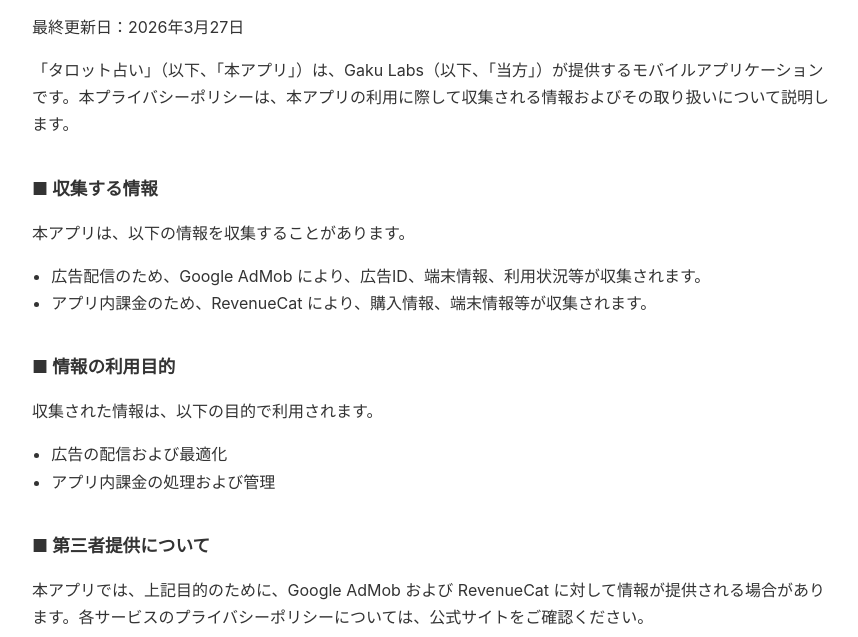
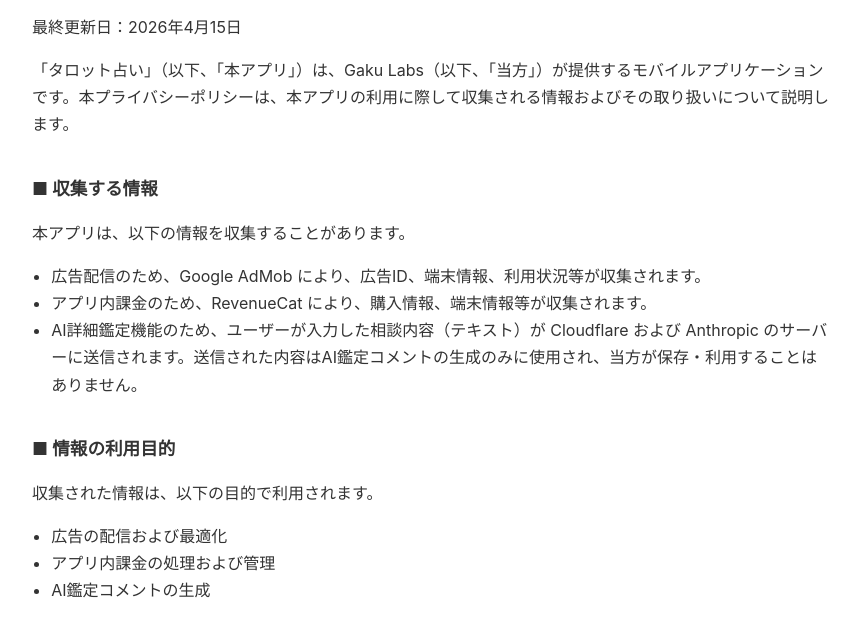
Before and after one commit to Gakuharidesu/tarot-fortune-privacy-policy, a plain HTML site: page index.html in a window 1280 px wide. Shown: the part 88-725 px from the top of the page, without its empty margins (208-1066 px from the left). Drawn offline with Linux system fonts and the light colour scheme.

Commit message:
AI詳細鑑定機能に関するデータ収集・第三者提供の記載を追加

```diff
--- a/index.html
+++ b/index.html
@@ -20,7 +20,7 @@
 </head>
 <body>
   <h1>プライバシーポリシー</h1>
-  <p>最終更新日：2026年3月27日</p>
+  <p>最終更新日：2026年4月15日</p>
 
   <p>「タロット占い」（以下、「本アプリ」）は、Gaku Labs（以下、「当方」）が提供するモバイルアプリケーションです。本プライバシーポリシーは、本アプリの利用に際して収集される情報およびその取り扱いについて説明します。</p>
 
@@ -29,6 +29,7 @@
   <ul>
     <li>広告配信のため、Google AdMob により、広告ID、端末情報、利用状況等が収集されます。</li>
     <li>アプリ内課金のため、RevenueCat により、購入情報、端末情報等が収集されます。</li>
+    <li>AI詳細鑑定機能のため、ユーザーが入力した相談内容（テキスト）が Cloudflare および Anthropic のサーバーに送信されます。送信された内容はAI鑑定コメントの生成のみに使用され、当方が保存・利用することはありません。</li>
   </ul>
 
   <h2>■ 情報の利用目的</h2>
@@ -36,10 +37,11 @@
   <ul>
     <li>広告の配信および最適化</li>
     <li>アプリ内課金の処理および管理</li>
+    <li>AI鑑定コメントの生成</li>
   </ul>
 
   <h2>■ 第三者提供について</h2>
-  <p>本アプリでは、上記目的のために、Google AdMob および RevenueCat に対して情報が提供される場合があります。各サービスのプライバシーポリシーについては、公式サイトをご確認ください。</p>
+  <p>本アプリでは、上記目的のために、Google AdMob、RevenueCat、Cloudflare および Anthropic に対して情報が提供される場合があります。各サービスのプライバシーポリシーについては、公式サイトをご確認ください。</p>
 
   <h2>■ ユーザーデータの保存</h2>
   <p>利用回数やプレミアム状態は、端末内にのみ保存され、当方のサーバーには送信されません。</p>
```
